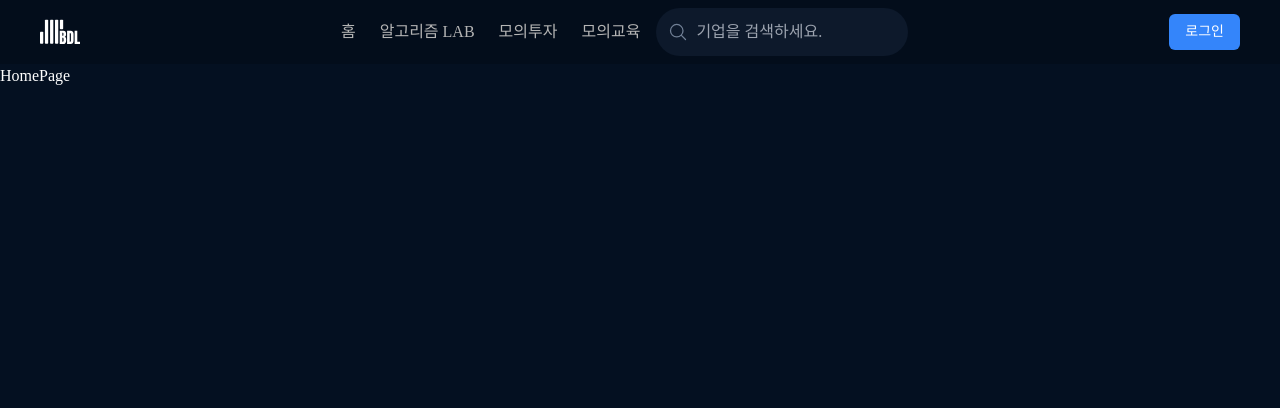
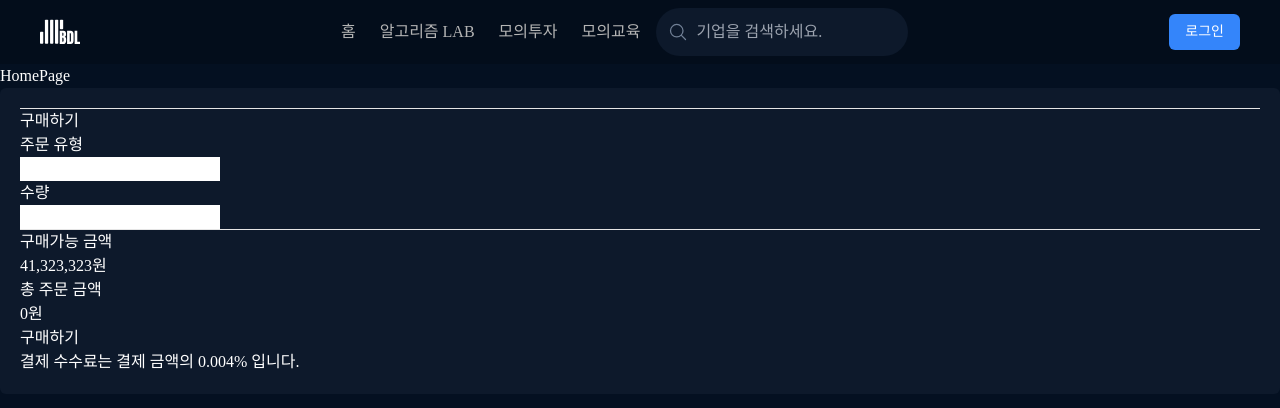
Before and after one commit to dnwnsrb11/BDL-frontend, a React (Vite) app: page / in a window 1280 px wide. Shown: the top 408 px of the page. Built offline with nearby package versions, Linux system fonts and the light colour scheme; a web font is replaced by a local one.

Commit message:
teat:테스트 용도로 main에 배치

```diff
--- a/src/routes/pages/HomePage.tsx
+++ b/src/routes/pages/HomePage.tsx
@@ -1,3 +1,10 @@
+import { OrderStatus } from '@/components/mockInvestment/OrderStatus';
+
 export const HomePage = () => {
-  return <div>HomePage</div>;
+  return (
+    <div>
+      <div>HomePage</div>
+      <OrderStatus />
+    </div>
+  );
 };
```
